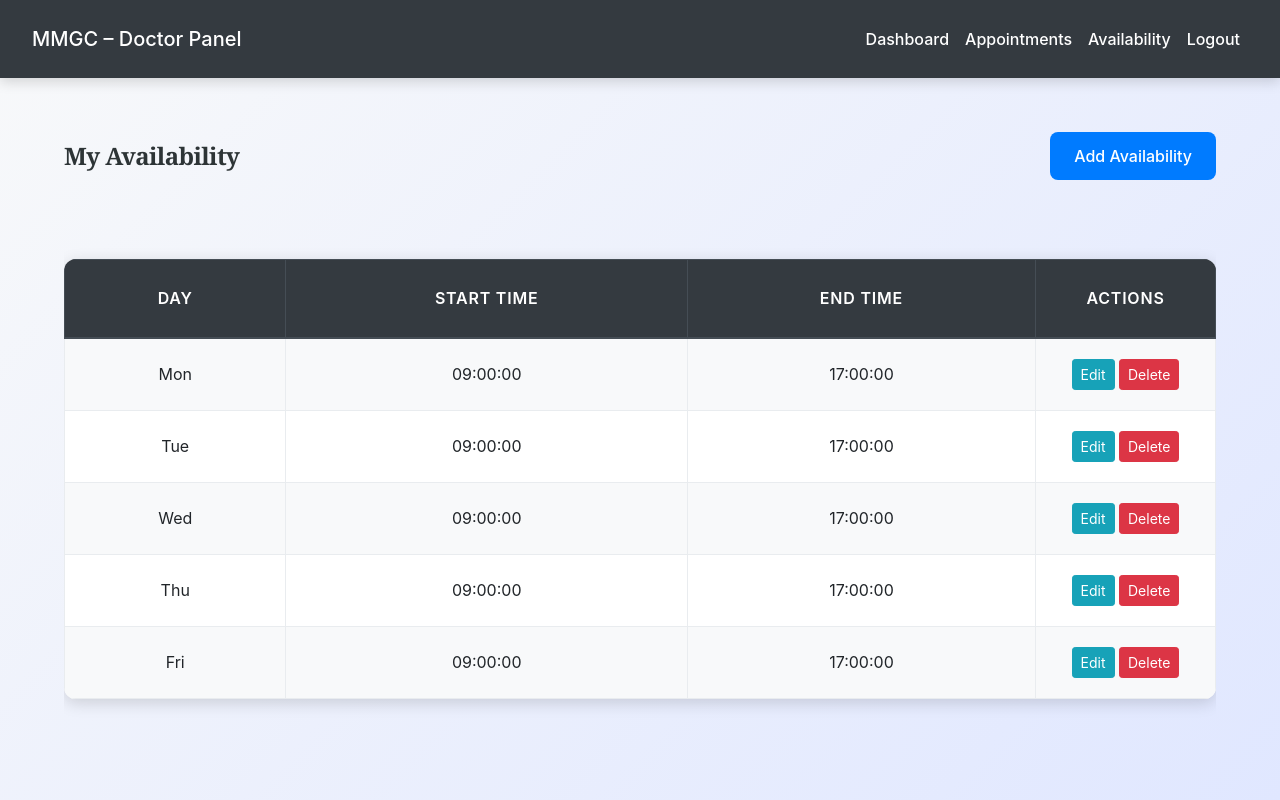
After one commit to nasirabbas827/Medconnector-final, a PHP site: page /doctor/doctor_availability.php in a window 1280 px wide. The commit adds this page. Run offline with PHP 8.4, Linux system fonts and the light colour scheme; the visitor is signed in with stand-in values (Sample User, id 1); data comes from the database, SQL or seed files in the repository.

Commit message:
After Prototype Project added availibility

```diff
--- /dev/null
+++ b/doctor/doctor_availability.php
@@ -0,0 +1,247 @@
+<?php
+session_start();
+require_once('../config.php');
+
+if (!isset($_SESSION['doctor_id']) || $_SESSION['role'] !== 'doctor') {
+    header("Location: ../login.php");
+    exit;
+}
+
+$doctor_id = $_SESSION['doctor_id'];
+
+/* =======================
+   ADD AVAILABILITY
+======================= */
+if (isset($_POST['add_availability'])) {
+    $day = $_POST['day_of_week'];
+    $start = $_POST['start_time'];
+    $end = $_POST['end_time'];
+
+    $stmt = $conn->prepare("
+        INSERT INTO doctor_availability (doctor_id, day_of_week, start_time, end_time)
+        VALUES (?, ?, ?, ?)
+    ");
+    $stmt->bind_param("isss", $doctor_id, $day, $start, $end);
+
+    if ($stmt->execute()) {
+        $msg = "<div class='alert alert-success'>Availability added successfully.</div>";
+    } else {
+        $msg = "<div class='alert alert-danger'>Failed to add availability.</div>";
+    }
+}
+
+/* =======================
+   UPDATE AVAILABILITY
+======================= */
+if (isset($_POST['update_availability'])) {
+    $availability_id = intval($_POST['availability_id']);
+    $day = $_POST['day_of_week'];
+    $start = $_POST['start_time'];
+    $end = $_POST['end_time'];
+
+    $stmt = $conn->prepare("
+        UPDATE doctor_availability
+        SET day_of_week=?, start_time=?, end_time=?
+        WHERE availability_id=? AND doctor_id=?
+    ");
+    $stmt->bind_param("sssii", $day, $start, $end, $availability_id, $doctor_id);
+
+    if ($stmt->execute()) {
+        $msg = "<div class='alert alert-success'>Availability updated successfully.</div>";
+    } else {
+        $msg = "<div class='alert alert-danger'>Failed to update availability.</div>";
+    }
+}
+
+/* =======================
+   DELETE AVAILABILITY
+======================= */
+if (isset($_GET['delete'])) {
+    $availability_id = intval($_GET['delete']);
+
+    $stmt = $conn->prepare("
+        DELETE FROM doctor_availability
+        WHERE availability_id=? AND doctor_id=?
+    ");
+    $stmt->bind_param("ii", $availability_id, $doctor_id);
+    $stmt->execute();
+
+    header("Location: doctor_availability.php");
+    exit;
+}
+
+/* =======================
+   FETCH AVAILABILITY
+======================= */
+$res = $conn->query("
+    SELECT * FROM doctor_availability
+    WHERE doctor_id = $doctor_id
+    ORDER BY FIELD(day_of_week,'Mon','Tue','Wed','Thu','Fri','Sat','Sun'), start_time
+");
+?>
+<!DOCTYPE html>
+<html>
+<head>
+    <title>Doctor Availability</title>
+    <link rel="stylesheet" href="https://maxcdn.bootstrapcdn.com/bootstrap/4.5.2/css/bootstrap.min.css">
+    <link rel="stylesheet" href="../css/style.css">
+</head>
+<body>
+
+<?php include('navbar.php'); ?>
+
+<div class="container mt-4">
+    <div class="d-flex justify-content-between align-items-center mb-3">
+        <h4>My Availability</h4>
+        <button class="btn btn-primary" data-toggle="modal" data-target="#addModal">
+            Add Availability
+        </button>
+    </div>
+
+    <?php if (isset($msg)) echo $msg; ?>
+
+    <div class="table-responsive">
+        <table class="table table-bordered table-hover">
+            <thead class="thead-dark">
+                <tr>
+                    <th>Day</th>
+                    <th>Start Time</th>
+                    <th>End Time</th>
+                    <th width="180">Actions</th>
+                </tr>
+            </thead>
+            <tbody>
+            <?php if ($res->num_rows > 0): ?>
+                <?php while ($row = $res->fetch_assoc()): ?>
+                    <tr>
+                        <td><?= htmlspecialchars($row['day_of_week']) ?></td>
+                        <td><?= $row['start_time'] ?></td>
+                        <td><?= $row['end_time'] ?></td>
+                        <td>
+                            <button class="btn btn-sm btn-info"
+                                data-toggle="modal"
+                                data-target="#editModal<?= $row['availability_id'] ?>">
+                                Edit
+                            </button>
+                            <a href="?delete=<?= $row['availability_id'] ?>"
+                               class="btn btn-sm btn-danger"
+                               onclick="return confirm('Delete this availability?')">
+                                Delete
+                            </a>
+                        </td>
+                    </tr>
+
+                    <!-- EDIT MODAL -->
+                    <div class="modal fade" id="editModal<?= $row['availability_id'] ?>" tabindex="-1">
+                        <div class="modal-dialog">
+                            <div class="modal-content">
+                                <form method="POST">
+                                    <div class="modal-header">
+                                        <h5 class="modal-title">Edit Availability</h5>
+                                        <button type="button" class="close" data-dismiss="modal">&times;</button>
+                                    </div>
+                                    <div class="modal-body">
+                                        <input type="hidden" name="availability_id" value="<?= $row['availability_id'] ?>">
+
+                                        <div class="form-group">
+                                            <label>Day</label>
+                                            <select name="day_of_week" class="form-control" required>
+                                                <?php
+                                                $days = ['Mon','Tue','Wed','Thu','Fri','Sat','Sun'];
+                                                foreach ($days as $d) {
+                                                    $sel = ($row['day_of_week'] === $d) ? 'selected' : '';
+                                                    echo "<option value='$d' $sel>$d</option>";
+                                                }
+                                                ?>
+                                            </select>
+                                        </div>
+
+                                        <div class="form-group">
+                                            <label>Start Time</label>
+                                            <input type="time" name="start_time" class="form-control"
+                                                   value="<?= $row['start_time'] ?>" required>
+                                        </div>
+
+                                        <div class="form-group">
+                                            <label>End Time</label>
+                                            <input type="time" name="end_time" class="form-control"
+                                                   value="<?= $row['end_time'] ?>" required>
+                                        </div>
+                                    </div>
+                                    <div class="modal-footer">
+                                        <button type="submit" name="update_availability" class="btn btn-success">
+                                            Save Changes
+                                        </button>
+                                        <button type="button" class="btn btn-secondary" data-dismiss="modal">
+                                            Cancel
+                                        </button>
+                                    </div>
+                                </form>
+                            </div>
+                        </div>
+                    </div>
+
+                <?php endwhile; ?>
+            <?php else: ?>
+                <tr>
+                    <td colspan="4" class="text-center">No availability added yet.</td>
+                </tr>
+            <?php endif; ?>
+            </tbody>
+        </table>
+    </div>
+</div>
+
+<!-- ADD MODAL -->
+<div class="modal fade" id="addModal" tabindex="-1">
+    <div class="modal-dialog">
+        <div class="modal-content">
+            <form method="POST">
+                <div class="modal-header">
+                    <h5 class="modal-title">Add Availability</h5>
+                    <button type="button" class="close" data-dismiss="modal">&times;</button>
+                </div>
+                <div class="modal-body">
+
+                    <div class="form-group">
+                        <label>Day</label>
+                        <select name="day_of_week" class="form-control" required>
+                            <option value="">Select Day</option>
+                            <option>Mon</option>
+                            <option>Tue</option>
+                            <option>Wed</option>
+                            <option>Thu</option>
+                            <option>Fri</option>
+                            <option>Sat</option>
+                            <option>Sun</option>
+                        </select>
+                    </div>
+
+                    <div class="form-group">
+                        <label>Start Time</label>
+                        <input type="time" name="start_time" class="form-control" required>
+                    </div>
+
+                    <div class="form-group">
+                        <label>End Time</label>
+                        <input type="time" name="end_time" class="form-control" required>
+                    </div>
+
+                </div>
+                <div class="modal-footer">
+                    <button type="submit" name="add_availability" class="btn btn-primary">
+                        Add Availability
+                    </button>
+                    <button type="button" class="btn btn-secondary" data-dismiss="modal">
+                        Cancel
+                    </button>
+                </div>
+            </form>
+        </div>
+    </div>
+</div>
+
+<script src="https://code.jquery.com/jquery-3.5.1.slim.min.js"></script>
+<script src="https://cdn.jsdelivr.net/npm/bootstrap@4.5.2/dist/js/bootstrap.bundle.min.js"></script>
+</body>
+</html>
--- a/doctor/navbar.php
+++ b/doctor/navbar.php
@@ -27,6 +27,9 @@ if (session_status() === PHP_SESSION_NONE) {
                 <li class="nav-item">
                     <a class="nav-link" href=" view_appointments.php">Appointments</a>
                 </li>
+                <li class="nav-item">
+                    <a class="nav-link" href=" doctor_availability.php">Availability</a>
+                </li>
 
 
                 <li class="nav-item">
```
